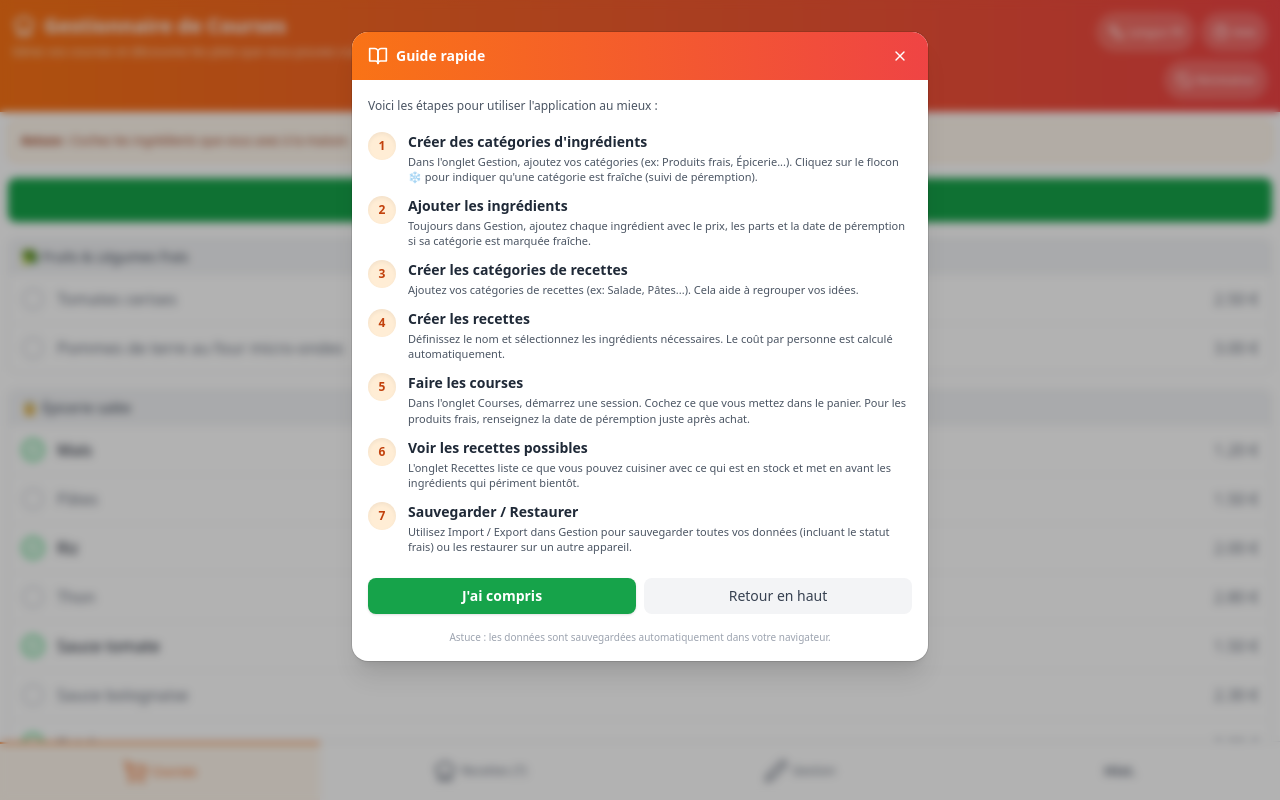
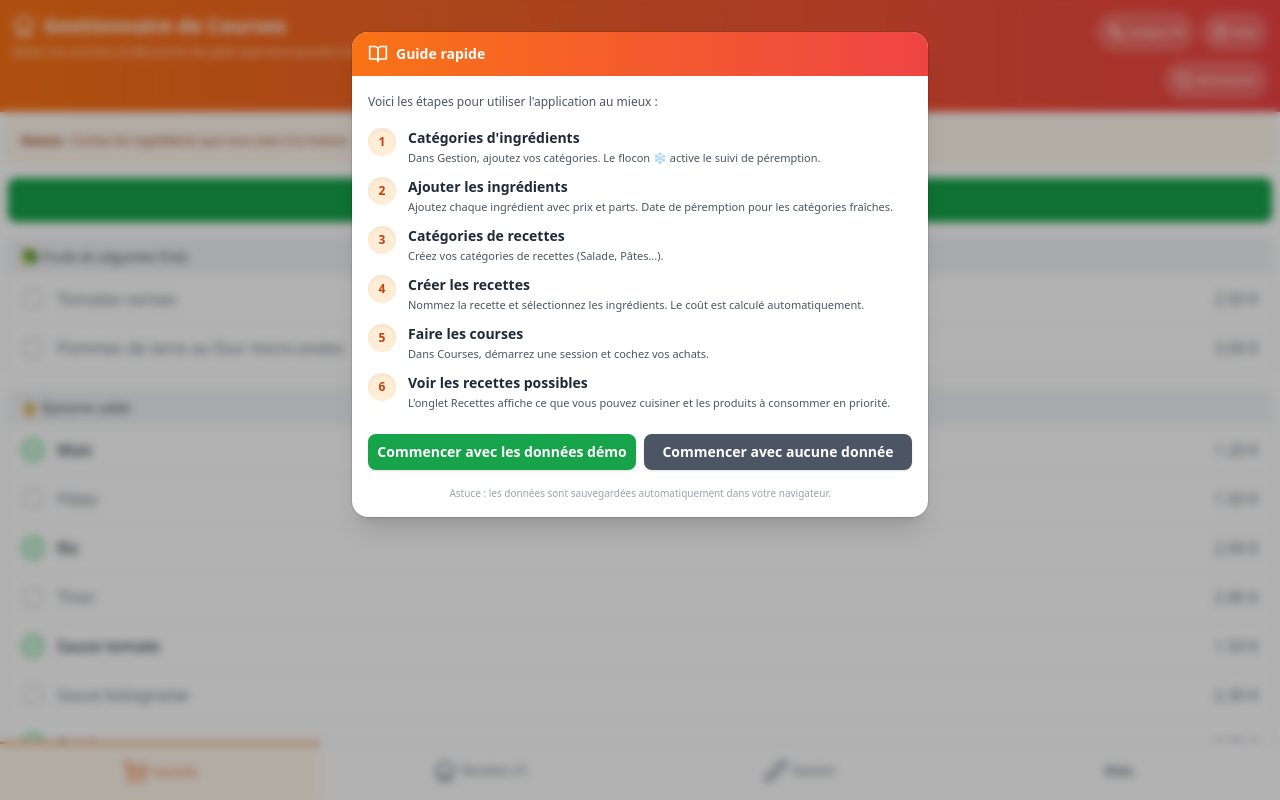
Before and after one commit to DrPicode/CookSmart, a React (Vite) app: page / in a window 1280 px wide. Shown: the top 800 px of the page. Built offline with nearby package versions, Linux system fonts and the light colour scheme.

Commit message:
feat: add favicon and update tutorial options in App component

```diff
--- a/index.html
+++ b/index.html
@@ -3,6 +3,7 @@
 
 <head>
     <meta charset="UTF-8" />
+    <link rel="icon" type="image/svg+xml" href="/favicon.svg" />
     <meta name="viewport" content="width=device-width, initial-scale=1.0" />
     <title>Recipe Manager</title>
 </head>
--- a/src/App.tsx
+++ b/src/App.tsx
@@ -100,6 +100,7 @@
             ingredientFormName: 'Nom de l\'ingrédient', chooseCategory: 'Choisir une catégorie', price: 'Prix', parts: 'Parts', expiryOptional: 'Date de péremption (optionnelle)',
             dateExpiry: 'Date de péremption', perPart: '€/part', expired: 'PÉRIMÉ', expiresPrefix: 'Expire', suggestedIngredients: 'Ingrédients :',
             help: 'Aide', tutorialTitle: 'Guide rapide', tutorialIntro: 'Voici les étapes pour utiliser l\'application au mieux :', tutorialGotIt: 'J\'ai compris', tutorialBackToTop: 'Retour en haut', tutorialFooterNote: 'Astuce : les données sont sauvegardées automatiquement dans votre navigateur.',
+            tutorialStartWithDemo: 'Commencer avec les données démo', tutorialStartEmpty: 'Commencer avec aucune donnée',
             freshToggleLabel: 'Catégorie fraîche (suivi date péremption)', freshSectionTitle: 'Catégories fraîches'
         },
         en: {
@@ -151,6 +152,7 @@
             ingredientFormName: 'Ingredient name', chooseCategory: 'Choose a category', price: 'Price', parts: 'Parts', expiryOptional: 'Expiry date (optional)',
             dateExpiry: 'Expiry date', perPart: '€/part', expired: 'EXPIRED', expiresPrefix: 'Expires', suggestedIngredients: 'Ingredients:',
             help: 'Help', tutorialTitle: 'Quick tutorial', tutorialIntro: 'Follow these steps to get the best out of the app:', tutorialGotIt: 'Got it', tutorialBackToTop: 'Back to top', tutorialFooterNote: 'Tip: data is saved automatically in your browser.',
+            tutorialStartWithDemo: 'Start with demo data', tutorialStartEmpty: 'Start with no data',
             freshToggleLabel: 'Fresh category (expiry tracking)', freshSectionTitle: 'Fresh categories'
         }
     };
@@ -239,6 +241,20 @@
             setHasSeenTutorial(true);
             try { localStorage.setItem('tutorialSeen', '1'); } catch { }
         }
+    };
+    const startWithDemoData = () => {
+        setIngredients(defaultIngredients);
+        setCategories(defaultCategories);
+        setRecettes(defaultRecettes);
+        setRecipeCategories(Array.from(new Set(defaultRecettes.map(r => r.categorie))));
+        setFreshCategories(INITIAL_FRESH_CATEGORIES);
+    };
+    const startWithEmptyData = () => {
+        setIngredients({});
+        setCategories({});
+        setRecettes([]);
+        setRecipeCategories([]);
+        setFreshCategories([]);
     };
     const toggleHistorySelect = (id: string) => {
         setHistorySelected(prev => {
@@ -1435,7 +1451,15 @@
             {!showHelp && (
                 <FloatingHelpButton onClick={openHelp} label={t('help')} />
             )}
-            <HelpTutorial open={showHelp} onClose={closeHelp} lang={lang} t={t} />
+            <HelpTutorial
+                open={showHelp}
+                onClose={closeHelp}
+                lang={lang}
+                t={t}
+                isFirstTime={!hasSeenTutorial}
+                onStartWithDemo={startWithDemoData}
+                onStartEmpty={startWithEmptyData}
+            />
         </div>
     );
 }
--- a/src/components/HelpTutorial.tsx
+++ b/src/components/HelpTutorial.tsx
@@ -7,32 +7,33 @@
     onClose: () => void;
     lang: 'fr' | 'en';
     t: (k: string) => string;
+    isFirstTime?: boolean;
+    onStartWithDemo?: () => void;
+    onStartEmpty?: () => void;
 }
 
-export function HelpTutorial({ open, onClose, lang, t }: HelpTutorialProps) {
+export function HelpTutorial({ open, onClose, lang, t, isFirstTime = false, onStartWithDemo, onStartEmpty }: HelpTutorialProps) {
     const steps: { id: number; title: string; detail: string }[] = lang === 'fr'
         ? [
-            { id: 1, title: 'Créer des catégories d\'ingrédients', detail: 'Dans l\'onglet Gestion, ajoutez vos catégories (ex: Produits frais, Épicerie...). Cliquez sur le flocon ❄️ pour indiquer qu\'une catégorie est fraîche (suivi de péremption).' },
-            { id: 2, title: 'Ajouter les ingrédients', detail: 'Toujours dans Gestion, ajoutez chaque ingrédient avec le prix, les parts et la date de péremption si sa catégorie est marquée fraîche.' },
-            { id: 3, title: 'Créer les catégories de recettes', detail: 'Ajoutez vos catégories de recettes (ex: Salade, Pâtes...). Cela aide à regrouper vos idées.' },
-            { id: 4, title: 'Créer les recettes', detail: 'Définissez le nom et sélectionnez les ingrédients nécessaires. Le coût par personne est calculé automatiquement.' },
-            { id: 5, title: 'Faire les courses', detail: 'Dans l\'onglet Courses, démarrez une session. Cochez ce que vous mettez dans le panier. Pour les produits frais, renseignez la date de péremption juste après achat.' },
-            { id: 6, title: 'Voir les recettes possibles', detail: 'L\'onglet Recettes liste ce que vous pouvez cuisiner avec ce qui est en stock et met en avant les ingrédients qui périment bientôt.' },
-            { id: 7, title: 'Sauvegarder / Restaurer', detail: 'Utilisez Import / Export dans Gestion pour sauvegarder toutes vos données (incluant le statut frais) ou les restaurer sur un autre appareil.' }
+            { id: 1, title: 'Catégories d\'ingrédients', detail: 'Dans Gestion, ajoutez vos catégories. Le flocon ❄️ active le suivi de péremption.' },
+            { id: 2, title: 'Ajouter les ingrédients', detail: 'Ajoutez chaque ingrédient avec prix et parts. Date de péremption pour les catégories fraîches.' },
+            { id: 3, title: 'Catégories de recettes', detail: 'Créez vos catégories de recettes (Salade, Pâtes...).' },
+            { id: 4, title: 'Créer les recettes', detail: 'Nommez la recette et sélectionnez les ingrédients. Le coût est calculé automatiquement.' },
+            { id: 5, title: 'Faire les courses', detail: 'Dans Courses, démarrez une session et cochez vos achats.' },
+            { id: 6, title: 'Voir les recettes possibles', detail: 'L\'onglet Recettes affiche ce que vous pouvez cuisiner et les produits à consommer en priorité.' }
         ]
         : [
-            { id: 1, title: 'Create ingredient categories', detail: 'In the Manage tab, add your categories (e.g. Fresh products, Pantry...). Click the ❄️ snowflake to mark a category as fresh (expiry tracking).' },
-            { id: 2, title: 'Add ingredients', detail: 'Still in Manage, add each ingredient with price, parts and an expiry date if its category is marked fresh.' },
-            { id: 3, title: 'Create recipe categories', detail: 'Add recipe categories (e.g. Salad, Pasta...). This groups your ideas.' },
-            { id: 4, title: 'Create recipes', detail: 'Set the name and select needed ingredients. Cost per person is computed automatically.' },
-            { id: 5, title: 'Go shopping', detail: 'In the Groceries tab, start a session. Check items as you put them in the cart. For fresh items, enter the expiry date right after purchase.' },
-            { id: 6, title: 'See possible recipes', detail: 'The Recipes tab lists meals you can cook now and highlights soon-expiring ingredients.' },
-            { id: 7, title: 'Save / Restore', detail: 'Use Import / Export (Manage tab) to backup all your data (including fresh status) or move it to another device.' }
+            { id: 1, title: 'Ingredient categories', detail: 'In Manage, add categories. Click ❄️ to enable expiry tracking.' },
+            { id: 2, title: 'Add ingredients', detail: 'Add ingredients with price and parts. Expiry date for fresh categories.' },
+            { id: 3, title: 'Recipe categories', detail: 'Create recipe categories (Salad, Pasta...).' },
+            { id: 4, title: 'Create recipes', detail: 'Name the recipe and select ingredients. Cost is computed automatically.' },
+            { id: 5, title: 'Go shopping', detail: 'In Groceries, start a session and check your purchases.' },
+            { id: 6, title: 'See possible recipes', detail: 'Recipes tab shows what you can cook and items to consume soon.' }
         ];
 
     return (
         <Transition.Root show={open} as={Fragment}>
-            <Dialog as="div" className="relative z-[100]" onClose={onClose}>
+            <Dialog as="div" className="relative z-[100]" onClose={isFirstTime ? () => { } : onClose}>
                 <Transition.Child
                     as={Fragment}
                     enter="ease-out duration-200" enterFrom="opacity-0" enterTo="opacity-100"
@@ -52,9 +53,11 @@
                                     <Dialog.Title className="flex items-center gap-2 font-semibold text-sm">
                                         <BookOpen className="w-5 h-5" /> {t('tutorialTitle')}
                                     </Dialog.Title>
+                                    {!isFirstTime && (
                                         <button onClick={onClose} className="p-1 rounded hover:bg-white/20" aria-label={t('close')}>
                                             <X className="w-4 h-4" />
                                         </button>
+                                    )}
                                 </div>
                                 <div className="p-4 space-y-4">
                                     <p className="text-xs text-gray-600 leading-relaxed">
@@ -74,22 +77,31 @@
                                             </li>
                                         ))}
                                     </ol>
+                                    {isFirstTime ? (
+                                        <>
                                             <div className="pt-2 flex flex-col sm:flex-row gap-2">
                                                 <button
                                                     onClick={() => {
+                                                        onStartWithDemo?.();
                                                         onClose();
                                                     }}
                                                     className="flex-1 bg-green-600 hover:bg-green-700 text-white text-sm font-semibold py-2 rounded-lg shadow"
-                                        >{t('tutorialGotIt')}</button>
+                                                >{t('tutorialStartWithDemo')}</button>
                                                 <button
                                                     onClick={() => {
+                                                        onStartEmpty?.();
                                                         onClose();
-                                                window.scrollTo({ top: 0, behavior: 'smooth' });
                                                     }}
-                                            className="flex-1 bg-gray-100 hover:bg-gray-200 text-gray-700 text-sm font-medium py-2 rounded-lg"
-                                        >{t('tutorialBackToTop')}</button>
+                                                    className="flex-1 bg-gray-600 hover:bg-gray-700 text-white text-sm font-semibold py-2 rounded-lg shadow"
+                                                >{t('tutorialStartEmpty')}</button>
                                             </div>
                                             <p className="text-[10px] text-gray-400 text-center">{t('tutorialFooterNote')}</p>
+                                        </>
+                                    ) : (
+                                        <div className="pt-2">
+                                            <p className="text-[10px] text-gray-400 text-center">{t('tutorialFooterNote')}</p>
+                                        </div>
+                                    )}
                                 </div>
                             </Dialog.Panel>
                         </Transition.Child>
```
Also changed, not shown: public/favicon.svg (added), 6 other files (tests, documents, lock files or other folders). Lines whose indentation alone changed are shown as unchanged.
